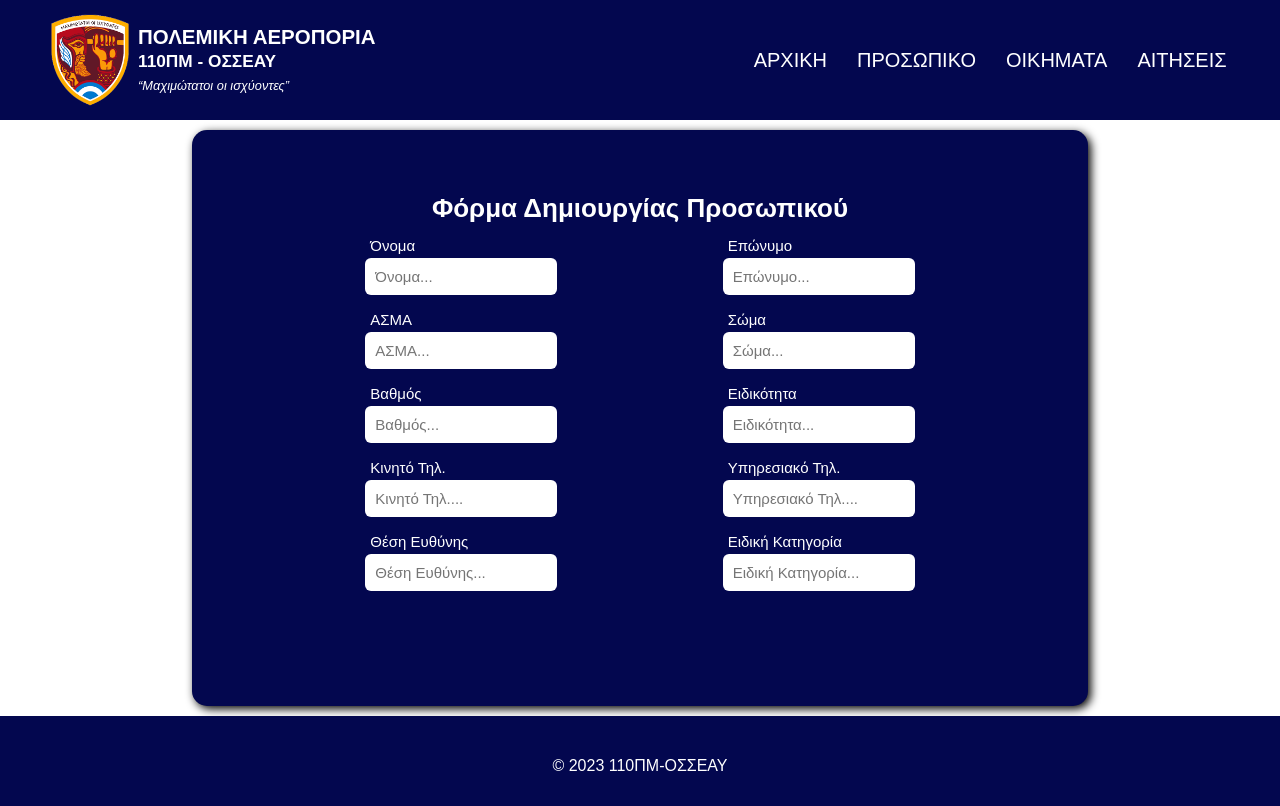
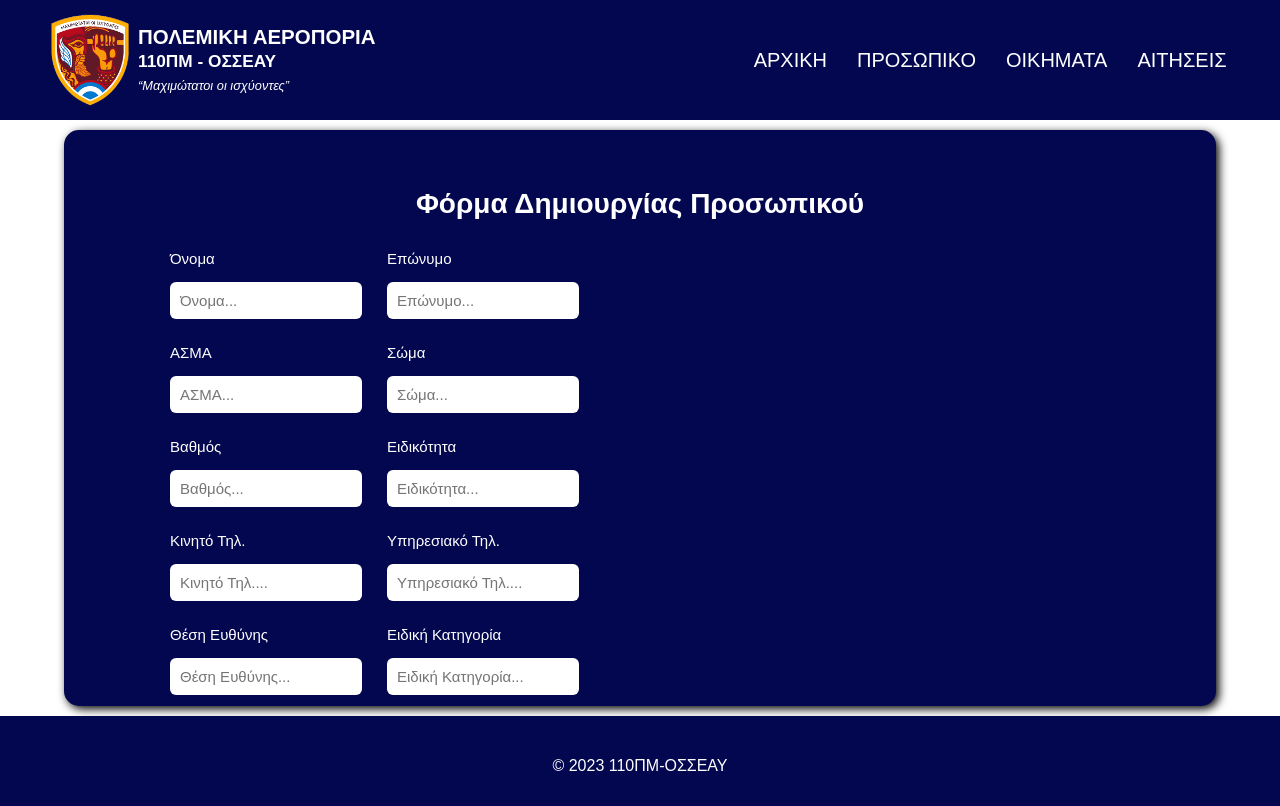
Before and after one commit to dimiskon/OSEEAY, a React (Create React App) app in the folder client/osseay/: page /staffs/create in a window 1280 px wide. Built offline with nearby package versions, Linux system fonts and the light colour scheme.

Commit message:
minor changes to StaffCreate page

```diff
--- a/client/osseay/src/components/staffs/Staff.jsx
+++ b/client/osseay/src/components/staffs/Staff.jsx
@@ -2,8 +2,8 @@ import React from 'react';
 
 import { Button } from '@mui/material';
 
-const customButton = (props) => {
-
+const CustomButton = (props) => {
+  const { backgroundColor, title } = props;
   return (
     <Button
       variant="contained"
@@ -12,8 +12,8 @@ const customButton = (props) => {
         textTransform: 'none',
         padding: '10px',
         margin: '5px',
-        backgroundColor: "#03074f"
-      }}>Επεξεργασία</Button>
+        backgroundColor
+      }}>{title}</Button>
   )
 }
 
@@ -35,24 +35,8 @@ const Staff = ({ staff, index }) => {
       <td>{staff.indefinitely}</td>
       <td>{staff.mta_payment}</td>
       <td>
-        <Button
-          variant="contained"
-          style={{
-            width: '110px',
-            textTransform: 'none',
-            padding: '10px',
-            margin: '5px',
-            backgroundColor: "#03074f"
-          }}>Επεξεργασία</Button>
-        <Button
-          variant="contained"
-          style={{
-            width: '110px',
-            textTransform: 'none',
-            padding: '10px',
-            margin: '5px',
-            backgroundColor: "#a40c0c"
-          }}>Διαγραφή</Button>
+        <CustomButton backgroundColor='#03074f' title='Επεξεργασία' />
+        <CustomButton backgroundColor="#a40c0c" title='Διαγραφή' />
       </td>
     </tr>
   )
--- a/client/osseay/src/pages/StaffCreate.jsx
+++ b/client/osseay/src/pages/StaffCreate.jsx
@@ -8,9 +8,9 @@ const StaffCreate = () => {
   return (
     <div className="createStaff">
       <div className='title'>
-        <h2>Φόρμα Δημιουργίας Προσωπικού</h2>
+        <h1>Φόρμα Δημιουργίας Προσωπικού</h1>
       </div>
-      <div className='inputs'>
+      <div className='personal_inputs'>
         <form>
           <SideBySideInputFields p1='Όνομα' name_1="name" p2='Επώνυμο' name_2="surname" />
           <SideBySideInputFields p1='ΑΣΜΑ' name_1="asma" p2='Σώμα' name_2="unit" />
@@ -19,6 +19,9 @@ const StaffCreate = () => {
           <SideBySideInputFields p1='Θέση Ευθύνης' name_1="position_of_responsibility" p2='Ειδική Κατηγορία' name_2="special_category" />
         </form>
       </div>
+      <div className='family_inputs'>
+
+      </div>
     </div>
   )
 }
--- a/client/osseay/src/styles/StaffCreate.css
+++ b/client/osseay/src/styles/StaffCreate.css
@@ -1,5 +1,5 @@
 .createStaff {
-  width: 70%;
+  width: 90%;
   height: 72dvh;
   background-color: #03074f;
   box-shadow: 3px 3px 10px;
@@ -11,44 +11,49 @@
   border-radius: 15px;
 }
 
-.createStaff .title h2 {
+.createStaff .title h1 {
   color: white;
   height: 100%;
   width: 100%;
   padding: 10px;
   align-content: center;
-  font-size: 26px;
+  font-size: 28px;
   flex-wrap: wrap;
 }
 
-.createStaff .inputs {
+
+.createStaff .personal_inputs {
   flex: 50%;
-  width: 100%;
+  width: 50%;
+  padding: 5px;
+  align-self: start;
+  display: flex;
+  justify-content:center;
+  margin: 5px;
+}
+
+.personal_inputs .side_by_side {
+  display: flex;
+  flex-direction: row;
   padding: 5px;
 }
 
-.inputs .side_by_side {
-  display: flex;
-  flex-direction: row;
-  padding: 8px;
-  justify-content: space-evenly;
+.personal_inputs p {
+  color: white;
+  font-size: 15px;
+  margin-left: 25px;
 }
 
-.inputs p {
-  color: white;
-  font-size: 15px;
-  margin: 0px 2px 4px 5px;
-}
-
-.inputs input {
+.personal_inputs input {
   width: 180px;
   height: 35px;
   font-size: 15px;
   border-radius: 6px;
   border: none;
   padding-left: 10px;
+  margin-left: 25px;
 }
 
-.inputs #submit {
+.personal_inputs #submit {
   cursor: pointer;
 }
--- a/client/osseay/src/styles/Staffs.css
+++ b/client/osseay/src/styles/Staffs.css
@@ -32,7 +32,6 @@ td {
 }
 
 .staffs .searchField {
-  padding: 0vh 0vw 2vh 0vh;
   display: flex;
   align-self: center;
 }
```
